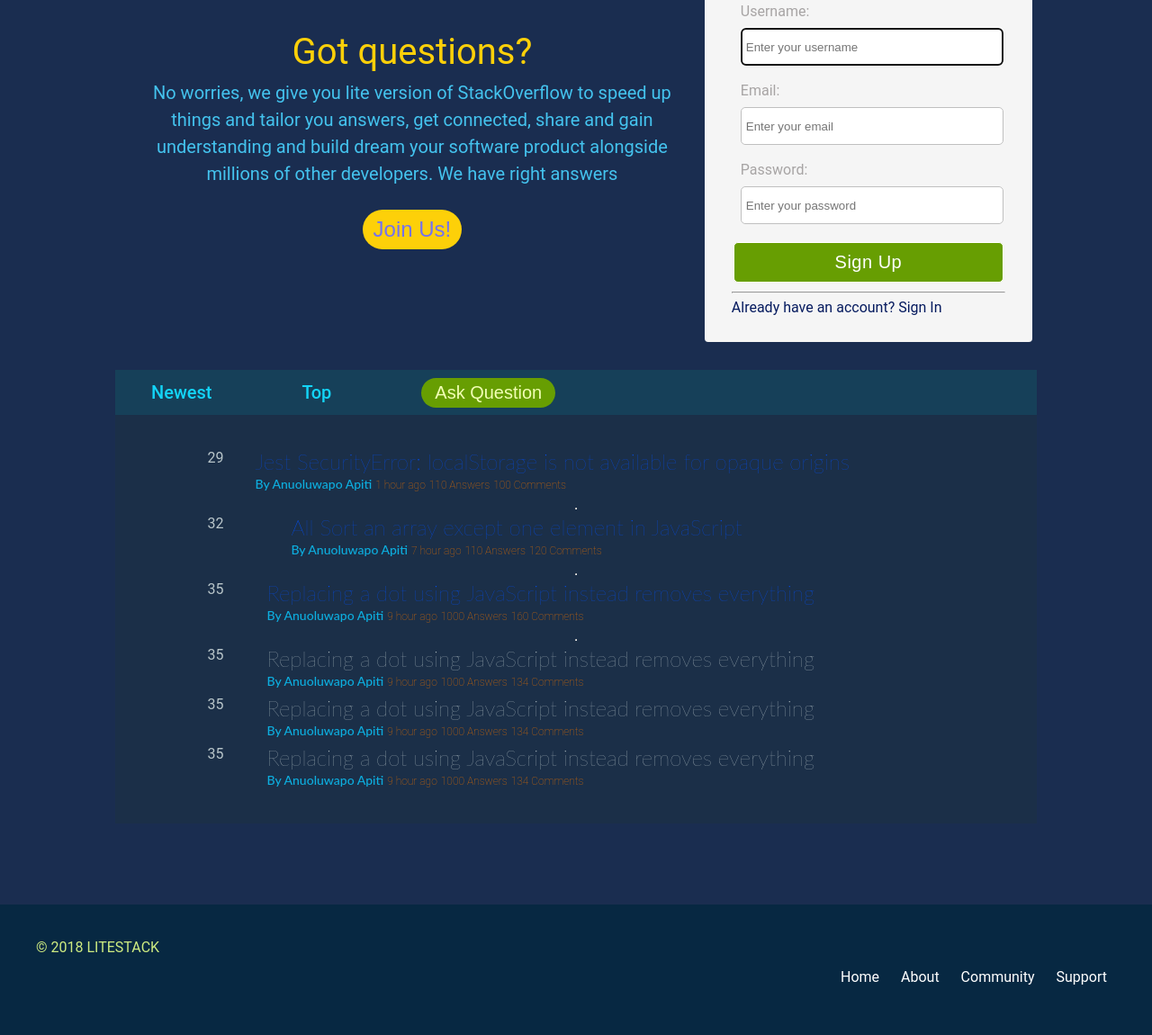
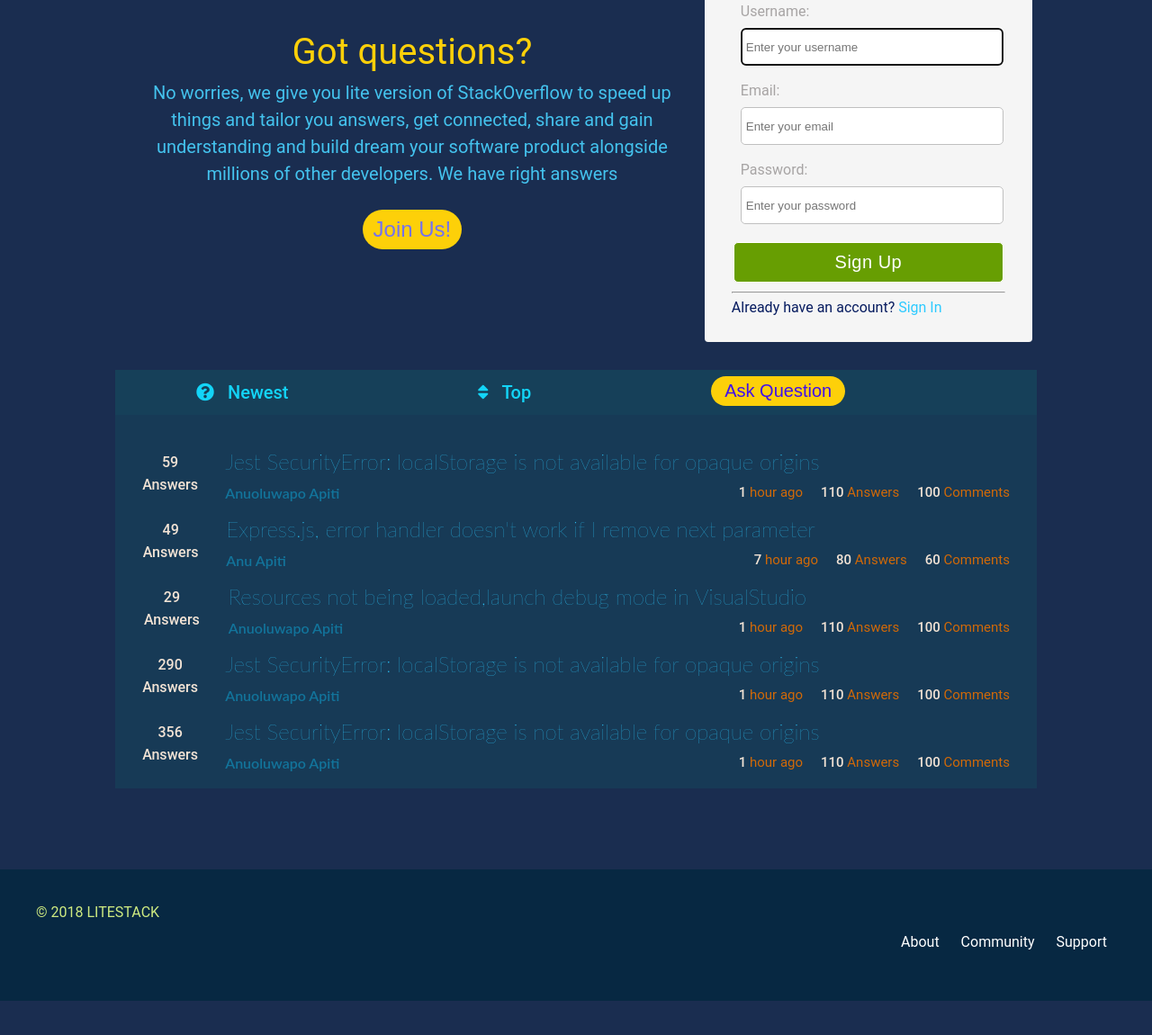
Before and after one commit to Anuoluwa/Stacklyteflow, a plain HTML site: page html/index.html in a window 1280 px wide. Shown: the part 170-1320 px from the top of the page at 90% size. After the commit the page ends 1282 px from the top, so only its background shows below. Drawn offline with Linux system fonts and the light colour scheme.

Commit message:
[Feature #159611075 git git commit -m [Bug

```diff
--- a/css/postdetail.css
+++ b/css/postdetail.css
@@ -151,6 +151,7 @@ ul {
   flex-direction: column;
   color: #B9C6CA;
 };
+
 .question-wrapper {
   display: flex;
   flex-direction: row;
@@ -257,7 +258,7 @@ footer {
     width: calc(100% - 80px);
     padding: 40px 40px;
     margin-top: 20px;
-    background-color: #072842;
+    background-color: rgba(2,23,62,0.5);
     overflow: hidden;
 }
 
--- a/css/style.css
+++ b/css/style.css
@@ -60,11 +60,11 @@ body {
     overflow: hidden;
 }
 a {
-    color: #0051FF;
+    color: #2DCAFF;
     text-decoration: none;
   }
   a:hover {
-    color: #8458eb;
+    color: rgba(45,202,255,0.5);
   }
   /*
   ========================================
@@ -396,6 +396,7 @@ span.psw {
 }
 .thread-header {
   display: flex;
+  flex-direction: row;
   width: 100%;
   height: 50px;
   background: #164059;
@@ -430,71 +431,100 @@ span.psw {
   font-size: 1em;
   padding: 5px 15px 5px 15px;
   border: 0;
-  background: #679E02;
-  color: #F2FFB5;
+  background: rgb(253, 208, 9);
+  color: rgb(64, 16, 236);
   border-radius: 50px;
 }
+.ask-question {
+  display: flex;
+  align-self: flex-end;
+  margin-bottom: 10px;
 
+}
+.thread-header div i {
+  padding: 0 10px;
+}
+.thread-header div:hover {
+  color: rgb(2, 49, 102);
+
+}
 
 /*
     ========================================
     Question Thread lists
     ========================================
   */
-.question-lists{
+.question-lists {
   display: flex;
   flex-direction: column;
-  color: #B9C6CA;
   padding-top: 40px;
-  background: #1B2F48;
+  background: rgba(22, 64, 89, 0.7);
+};
 
-
-};
 .question-wrapper {
-  display: flex;
+  display: inline-flex;
   flex-direction: row;
-  flex-wrap: nowrap;
-  justify-content: center;
-  align-items: center;
+  background: rgba(22, 64, 89, 0.4);
+  margin: 20px;
 }
 .voting {
-  flex-grow: 1;
+  flex-grow: 2;
   align-items: center;
   justify-content: center;
-  padding-bottom: 10px;
-  margin-bottom: 20px;
-
+  color: #F2E3D5;
+  text-align: center;
+  font-weight: 500;
+  line-height: 25px;
 }
 .question-link{
-  flex-grow: 3;
-  align-items: center;
-  justify-content: center;
-  padding-bottom: 10px;
-  padding-bottom: 10px;
-
+  display: flex;
+  flex-direction: column;
+  flex-grow: 8;
+}
+.question-details {
+  display: flex;
+  justify-content: flex-end;
+  flex: 1;
+  margin-top: 10px;
+  margin-bottom: 20px;
+  margin-right: 30px;
+  font-size: 14px;
+}
+.time {
+  margin-left: auto;
+}
+.answers {
+  margin-left: 20px;
+}
+.comments {
+  margin-left: 20px;
+}
+.question-details span strong {
+  color: #F2E3D5;
+  font-weight: 550;
 }
 .question-link h2{
   font-family: Lato, sans-serif;
   font-size: 24px;
   font-weight: 200;
   padding-bottom: 5px;
+  text-align: justify;
 
 }
 .question-link small{
   font-family: Lato, sans-serif;
-  font-size: 14px;
-  font-weight: 500;
-  color: rgb(13, 174, 223);
+  font-size: 16px;
+  font-weight: 600;
+  color: rgba(13, 174, 223,0.5);
+
 
 
 }
 .question-link span{
-  font-size: 12px;
-  font-weight: 200;
+  font-size: 15px;
+  font-weight: 400;
   text-align: right;
   color: rgb(209, 105, 8);
-
-
 }
 
 /*
--- a/html/index.html
+++ b/html/index.html
@@ -28,10 +28,10 @@
                                 <i class="fa fa-search"></i>
                             </form>
                         </li>
-                        <li class="li-btn">
-                            <button class="nav-btn" onclick="document.getElementById('signinform').style.display='block'" style="width:auto;">Sign In</button>
+                        <li class="">
+                            <button id="signin" class="nav-btn signin" onclick="document.getElementById('signinform').style.display='block'" style="width:auto;">Sign In</button>
                         </li>
-                        <li class="li-btn">
+                        <li class="li-btn ">
                             <button class="nav-btn" onclick="document.getElementById('signupform').style.display='block'" style="width:auto;">Sign Up</button>
                         </li>
                 </ul>
@@ -124,15 +124,14 @@
     </section>
     <!-- main banner and call to action -->
     <main class="container">
-        <section>
+        <section id="about">
             <div class="flex-container">
                 <div class="flex-banner">
                     <div class="banner-text">
                         <h1>Got questions?</h1>
-                            <p> No worries, we give you lite version of StackOverflow
-                                 to speed up things and tailor you answers, get connected,
-                                 share and gain understanding and build dream your
-                                 software product alongside millions of other developers. We have right answers</p>
+                        <p> No worries, we give you lite version of StackOverflow to speed up things and tailor you answers,
+                            get connected, share and gain understanding and build dream your software product alongside millions
+                            of other developers. We have right answers</p>
                     </div>
                     <div class="banner-link">
                         <button class="banner-btn" onclick="document.getElementById('signupform').style.display='block'" style="width:auto;">Join Us!</button>
@@ -171,7 +170,9 @@
                         </form>
                         <hr>
                         <small class="sign-link">Already have an account?
-                            <strong>Sign In</strong>
+                            <strong>
+                                <a href=".signin">Sign In</a>
+                            </strong>
                         </small>
                     </div>
                 </div>
@@ -180,117 +181,154 @@
         <br>
         <div class="thread">
             <nav class="thread-header">
-                <a href="">
+                <div class="newest">
+                    <a href="#thread">
                         <div class="newest nav">
-                        Newest
+                            <i class="fas fa-question-circle"></i>
+                            <a href="#newest">Newest</a>
                         </div>
                     </a>
-                <a href="">
+                </div>
+                <div class="top">
+                    <a href="#thread">
                         <div class="top nav">
-                        <a href="#">Top</a>
+                            <i class="fas fa-sort"></i>
+                            </i>
+                            <a href="#newest">Top</a>
                         </div>
                     </a>
+                </div>
+                <div class="ask-question">
                     <a href="post.html " class="ask">
                         <div class="question nav ">
                             <button type="button" class="thread-btn">Ask Question</button>
                         </div>
                     </a>
+                </div>
+            </nav>
+            <section>
 
-            </nav>
-            <div class="question-lists">
-                <div class="question-wrapper 1 container">
+            </section>
+            <section id="">
+                <div class="question-lists " id="newest">
+                    <div class="question-wrapper 1">
                         <div class="voting">
-                        <span>29</span>
+                            <span>59</span>
+                            <br>
+                            <small>Answers</small>
                         </div>
                         <div class="question-link">
-                        <h2>
-                            <a href="postdetails.html">Jest SecurityError: localStorage is not available for opaque origins</a>
-                        </h2>
-                        <small>By Anuoluwapo Apiti</small>
-                        <span>1 hour ago</span>
-                        <span>110 Answers</span>
-                        <span>100 Comments</span>
+                            <div class="question-title">
+                                <a href="postdetails.html">
+                                    <h2>Jest SecurityError: localStorage is not available for opaque origins</h2>
+                                </a>
                             </div>
-                </div>
-                <hr>
-                <div class="question-wrapper 2 container">
-                    <div class="voting">
-                        <span>32</span>
-                    </div>
-                    <div class="question-link">
-                        <h2>
-                            <a href="postdetails.html">All Sort an array except one element in JavaScript</a>
-                        </h2>
-                        <small>By Anuoluwapo Apiti</small>
-                        <span>7 hour ago</span>
-                        <span>110 Answers</span>
-                        <span>120 Comments</span>
-                    </div>
-                </div>
-                <hr>
-                <div class="question-wrapper 3 container">
-                    <div class="voting">
-                        <span>35</span>
-                    </div>
-                    <div class="question-link ">
-                        <h2>
-                            <a href="postdetails.html">Replacing a dot using JavaScript instead removes everything</a>
-                        </h2>
-                        <small>By Anuoluwapo Apiti</small>
-                        <span>9 hour ago</span>
-                        <span>1000 Answers</span>
-                        <span>160 Comments</span>
-                    </div>
-                </div>
-                <hr>
-                <div class="question-wrapper 4 container">
-                    <div class="voting">
-                        <span>35</span>
-                    </div>
-                    <div class="question-link ">
-                        <h2>Replacing a dot using JavaScript instead removes everything</h2>
-                        <small>By Anuoluwapo Apiti</small>
-                        <span>9 hour ago</span>
-                        <span>1000 Answers</span>
-                        <span>134 Comments</span>
-                    </div>
-                </div>
-                <div class="question-wrapper 5 container">
-                    <div class="voting">
-                        <span>35</span>
-                    </div>
-                    <div class="question-link ">
-                        <h2>Replacing a dot using JavaScript instead removes everything</h2>
-                        <small>By Anuoluwapo Apiti</small>
-                        <span>9 hour ago</span>
-                        <span>1000 Answers</span>
-                        <span>134 Comments</span>
-                    </div>
-                </div>
-                <div class="question-wrapper 6 container">
-                    <div class="voting">
-                        <span>35</span>
-                    </div>
-                    <div class="question-link ">
-                        <h2>Replacing a dot using JavaScript instead removes everything</h2>
-                        <small>By Anuoluwapo Apiti</small>
-                        <span>9 hour ago</span>
-                        <span>1000 Answers</span>
-                        <span>134 Comments</span>
-                    </div>
-                </div>
-                <div class="question-wrapper 7 container">
-                    <div class="voting">
-
-                    </div>
-                    <div class="question-link ">
-
+                            <div class="question-details">
+                                <small>Anuoluwapo Apiti</small>
+                                <span class="time">
+                                    <strong>1</strong> hour ago</span>
+                                <span class="answers">
+                                    <strong>110</strong> Answers</span>
+                                <span class="comments">
+                                    <strong>100</strong> Comments</span>
                             </div>
                         </div>
                     </div>
+                    <div class="question-wrapper 2">
+                        <div class="voting">
+                            <span>49</span>
+                            <br>
+                            <small>Answers</small>
+                        </div>
+                        <div class="question-link">
+                            <div class="question-title">
+                                <a href="postdetails.html">
+                                    <h2>Express.js, error handler doesn't work if I remove next parameter</h2>
+                                </a>
+                            </div>
+                            <div class="question-details">
+                                <small>Anu Apiti</small>
+                                <span class="time">
+                                    <strong>7 </strong> hour ago</span>
+                                <span class="answers">
+                                    <strong>80</strong> Answers</span>
+                                <span class="comments">
+                                    <strong>60</strong> Comments</span>
+                            </div>
+                        </div>
+                    </div>
+                    <div class="question-wrapper 3">
+                        <div class="voting">
+                            <span>29</span>
+                            <br>
+                            <small>Answers</small>
+                        </div>
+                        <div class="question-link">
+                            <div class="question-title">
+                                <a href="postdetails.html">
+                                    <h2>Resources not being loaded,launch debug mode in VisualStudio</h2>
+                                </a>
+                            </div>
+                            <div class="question-details">
+                                <small>Anuoluwapo Apiti</small>
+                                <span class="time">
+                                    <strong>1</strong> hour ago</span>
+                                <span class="answers">
+                                    <strong>110</strong> Answers</span>
+                                <span class="comments">
+                                    <strong>100</strong> Comments</span>
+                            </div>
+                        </div>
+                    </div>
+                    <div class="question-wrapper 1">
+                        <div class="voting">
+                            <span>290</span>
+                            <br>
+                            <small>Answers</small>
+                        </div>
+                        <div class="question-link">
+                            <div class="question-title">
+                                <a href="postdetails.html">
+                                    <h2>Jest SecurityError: localStorage is not available for opaque origins</h2>
+                                </a>
+                            </div>
+                            <div class="question-details">
+                                <small>Anuoluwapo Apiti</small>
+                                <span class="time">
+                                    <strong>1</strong> hour ago</span>
+                                <span class="answers">
+                                    <strong>110</strong> Answers</span>
+                                <span class="comments">
+                                    <strong>100</strong> Comments</span>
+                            </div>
+                        </div>
+                    </div>
+                    <div class="question-wrapper 1">
+                        <div class="voting">
+                            <span>356</span>
+                            <br>
+                            <small>Answers</small>
+                        </div>
+                        <div class="question-link">
+                            <div class="question-title">
+                                <a href="postdetails.html">
+                                    <h2>Jest SecurityError: localStorage is not available for opaque origins</h2>
+                                </a>
+                            </div>
+                            <div class="question-details">
+                                <small>Anuoluwapo Apiti</small>
+                                <span class="time">
+                                    <strong>1</strong> hour ago</span>
+                                <span class="answers">
+                                    <strong>110</strong> Answers</span>
+                                <span class="comments">
+                                    <strong>100</strong> Comments</span>
+                            </div>
+                        </div>
+                    </div>
+                </div>
+            </section>
 
-
-        </div>
     </main>
     <!-- Footer -->
     <div>
@@ -300,16 +338,14 @@
 
             <nav>
                 <ul class="footer-main">
+
+
                     <li>
-                        <a href="index.html">Home</a>
+                        <a href="#about">About</a>
                     </li>
 
                     <li>
-                        <a href="#">About</a>
-                    </li>
-
-                    <li>
-                        <a href="adminSignIn.html">Community</a>
+                        <a href="#header">Community</a>
                     </li>
 
                     <li>
```
Lines whose indentation alone changed are shown as unchanged.
